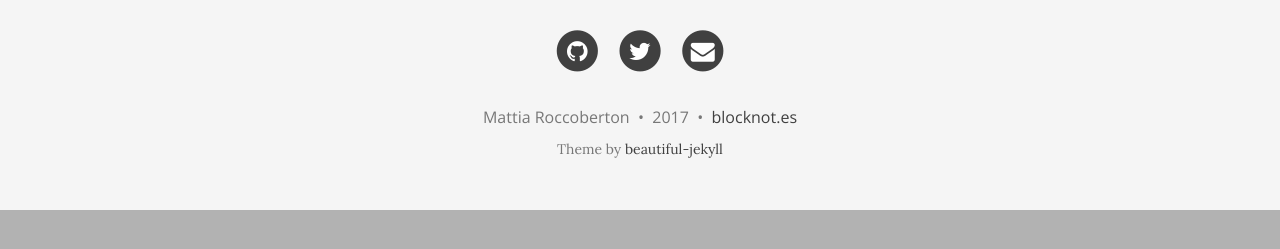
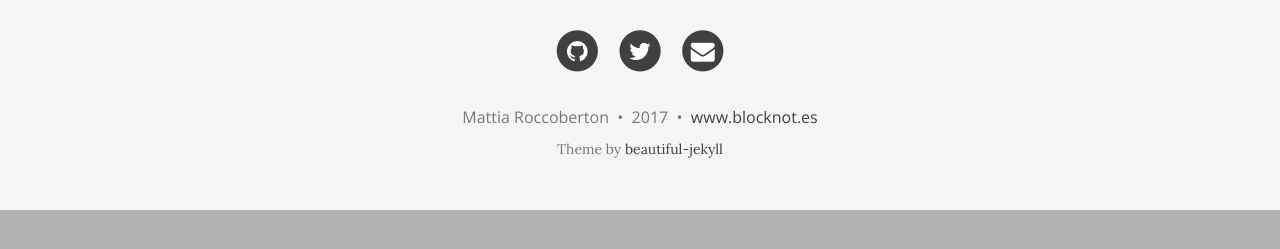
Before and after one commit to blocknotes/blocknotes.github.io, a Jekyll site: the page built from index.html, in a window 1280 px wide and 900 px high, scrolled down 1479 px. Shown: the part 570-819 px from the top of the window. Built offline with Jekyll 4.4.1, drawn with Linux system fonts in a browser that asks for light colours; nearby versions of some CDN libraries; the list of posts is cut into pages by our own code.

Commit message:
Improvements

```diff
--- a/_config.yml
+++ b/_config.yml
@@ -5,7 +5,7 @@
 # baseurl is the website's URL without the hostname
 
 # If you are building a simple GitHub user page (http://username.github.io) then use these settings:
-url: "https://blocknot.es"
+url: "https://www.blocknot.es"
 baseurl: ""
 
 # If you are building a GitHub project page then use these settings:
@@ -85,7 +85,7 @@
 
 # How to display the link to the website in the footer
 # Remove this if you don't want a link in the footer
-url-pretty: "blocknot.es"  # eg. "deanattali.com/beautiful-jekyll"
+url-pretty: "www.blocknot.es"  # eg. "deanattali.com/beautiful-jekyll"
 
 # --- Misc --- #
 # Fill in your Disqus shortname (NOT the userid) if you want to support Disqus comments
--- a/_layouts/base.html
+++ b/_layouts/base.html
@@ -16,11 +16,9 @@
 
 <!DOCTYPE html>
 <html lang="en">
-  <!-- Beautiful Jekyll | MIT license | Copyright Dean Attali 2016 -->
   {% include head.html %}
 
   <body>
-
     {% include gtm_body.html %}
 
     {% include nav.html %}
```
